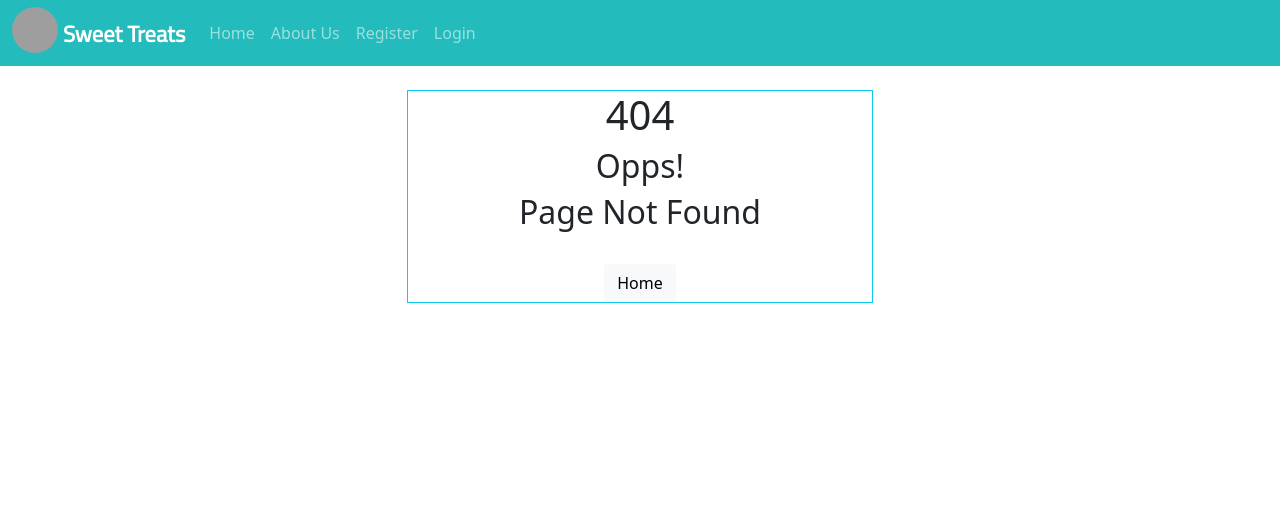
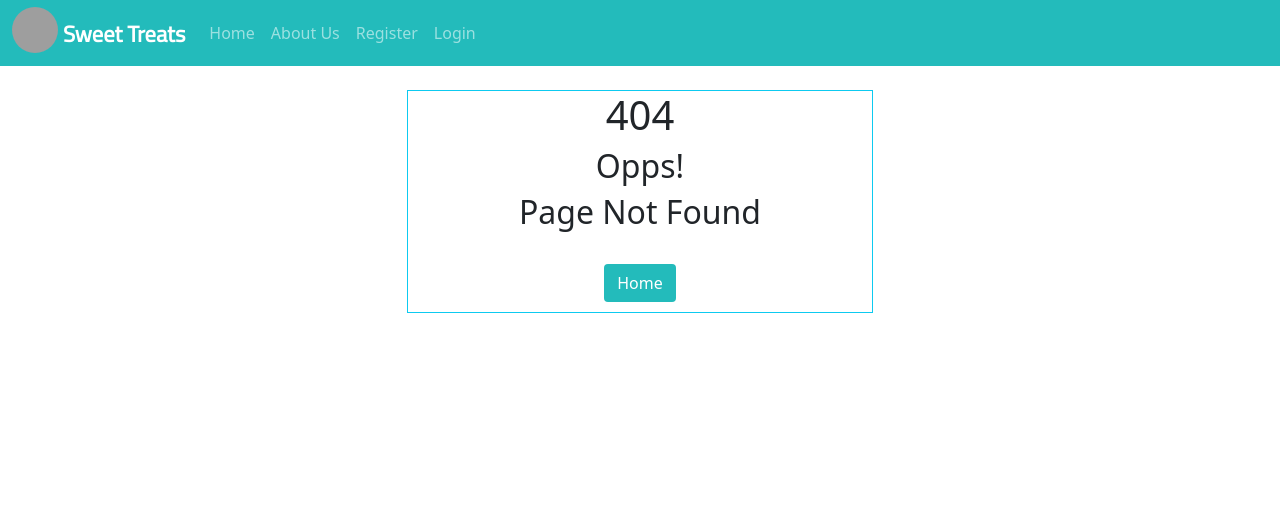
Before and after one commit to AmyDelaney94/sweet-treats, a Django app: template templates/404.html in a window 1280 px wide. Shown: the top 512 px of the page. Run offline with Django 3.2, Linux system fonts and the light colour scheme; the template is opened without the code that fills it, so the values that code supplies are empty; grey boxes are pictures that could not be loaded.

Commit message:
Add styling to error page button

```diff
--- a/static/css/style.css
+++ b/static/css/style.css
@@ -175,7 +175,13 @@ body {
     border-radius: 50%;
     overflow: hidden;
     margin-top: -3px;
+    text-decoration: none;
 }
+
+/* a.about-cupcake > img {
+    text-decoration: none;
+} */
+
 
 /* Update and Delete Posts */
 .user-btn{
--- a/templates/404.html
+++ b/templates/404.html
@@ -11,7 +11,7 @@
                     <h1>404</h1>
                     <h2>Opps!</h2>
                     <h2>Page Not Found</h2>
-                    <a class="btn btn-light mb4 mt-4" href="{% url 'home' %}" aria-label="Return to Home Page">Home</a>
+                    <a class="btn user-btn mb4 mt-4" href="{% url 'home' %}" aria-label="Return to Home Page">Home</a>
                 </div>
             </div>
         </div>
--- a/templates/500.html
+++ b/templates/500.html
@@ -11,7 +11,7 @@
                     <h1>500</h1>
                     <h2>Opps!</h2>
                     <h2>There is an internal server error!</h2>
-                    <a class="btn btn-light mb4 mt-4" href="{% url 'home' %}" aria-label="Return to Home Page">Home</a>
+                    <a class="btn user-btn mb4 mt-4" href="{% url 'home' %}" aria-label="Return to Home Page">Home</a>
                 </div>
             </div>
         </div>
--- a/templates/about.html
+++ b/templates/about.html
@@ -32,7 +32,7 @@
             <h6>Top Tips:</h6>
             <ul>
                 <li>To navigate this site please use the home button or click
-                    <a href="/">
+                    <a href="/" class="about-cupcake">
                         <img class="cupcake" alt="cupcake logo image"
                             src="https://res.cloudinary.com/amyd/image/upload/t_media_lib_thumb/v1657711691/Carrot-Cupcakes.jpg">
                     </a>to go back to the home page where you can explore a variety of delicious recipes!
```
